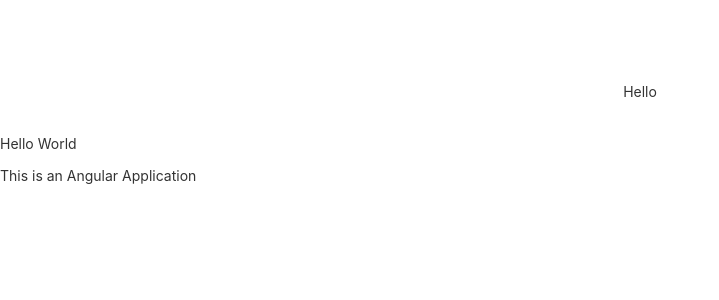
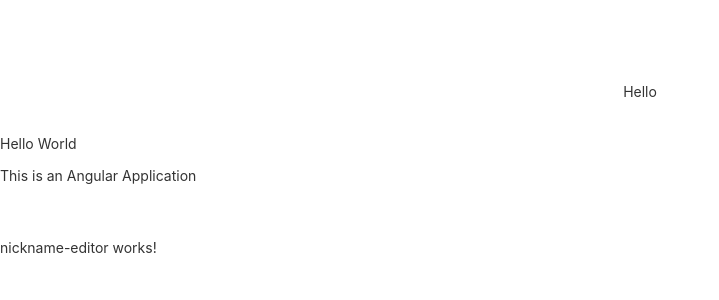
Before and after one commit to andrewalgabre/sr-wa10, an Angular app: page /building in a window 1280 px wide. Shown: the top 300 px of the page, without its empty margins (0-719 px from the left). Built offline with nearby package versions, Linux system fonts and the light colour scheme.

Commit message:
add initial version of nickname editor

```diff
--- a/src/app/building/containers/building/building.component.html
+++ b/src/app/building/containers/building/building.component.html
@@ -3,4 +3,7 @@
     [address]="'Hello World'"
     [description]="'This is an Angular Application'"
   ></app-building-info>
+  <br />
+  <br />
+  <app-nickname-editor></app-nickname-editor>
 </div>
```
